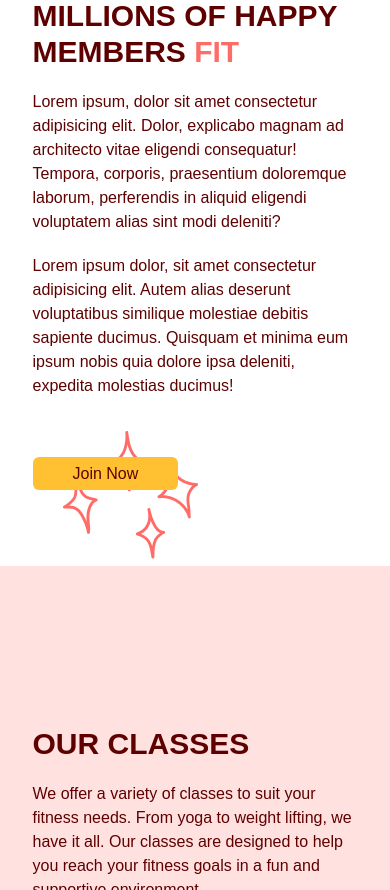
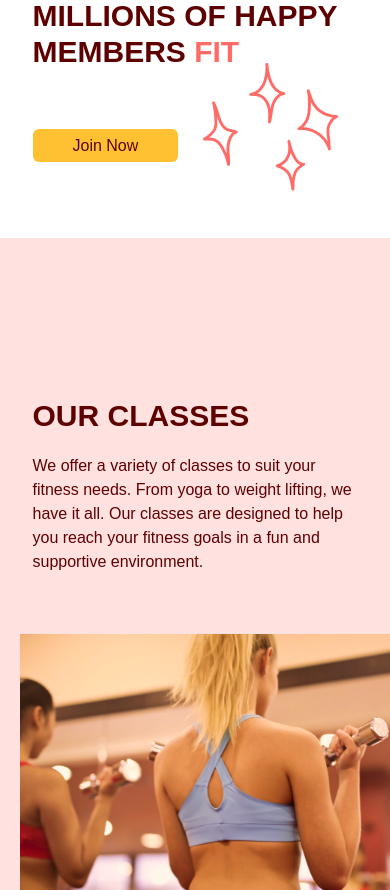
Before and after one commit to BigJoseDev/gym-app, a React (Vite) app: page / in a window 390 px wide. Shown: the part 2572-3462 px from the top of the page. Built offline with nearby package versions, Linux system fonts and the light colour scheme.

Commit message:
fixed responsiveness

```diff
--- a/src/scenes/benefits/index.tsx
+++ b/src/scenes/benefits/index.tsx
@@ -114,12 +114,12 @@ const Benefits = ({ setSelectedPage }: Props) => {
 
                     }}
                     >
-                        <p className="my-5 ">Lorem ipsum, dolor sit amet consectetur adipisicing elit. Dolor, explicabo magnam ad architecto vitae eligendi consequatur! Tempora, corporis, praesentium doloremque laborum, perferendis in aliquid eligendi voluptatem alias sint modi deleniti?</p>
-                        <p className="mb-5">Lorem ipsum dolor, sit amet consectetur adipisicing elit. Autem alias deserunt voluptatibus similique molestiae debitis sapiente ducimus. Quisquam et minima eum ipsum nobis quia dolore ipsa deleniti, expedita molestias ducimus!</p>
+                        {/* <p className="my-5 ">Lorem ipsum, dolor sit amet consectetur adipisicing elit. Dolor, explicabo magnam ad architecto vitae eligendi consequatur! Tempora, corporis, praesentium doloremque laborum, perferendis in aliquid eligendi voluptatem alias sint modi deleniti?</p>
+                        <p className="mb-5">Lorem ipsum dolor, sit amet consectetur adipisicing elit. Autem alias deserunt voluptatibus similique molestiae debitis sapiente ducimus. Quisquam et minima eum ipsum nobis quia dolore ipsa deleniti, expedita molestias ducimus!</p> */}
                     </motion.div>
                     {/* button */}
                     <div className="relative mt-16">
-                        <div className="before:absolute before:-bottom-20 before:right-40 before:z-[-1] before:content-sparkles">
+                        <div className="before:absolute before:-bottom-10 before:right-5 before:z-[-1] before:content-sparkles">
                             <ActionButton setSelectedPage={setSelectedPage}>
                                 Join Now
                             </ActionButton>
--- a/src/scenes/contactUs/index.tsx
+++ b/src/scenes/contactUs/index.tsx
@@ -51,8 +51,8 @@ const ContactUs = ({ setSelectedPage }: Props) => {
                     <motion.div
                         initial="hidden"
                         whileInView="visible"
-                        viewport={{ once: false, amount: 0.5 }}
-                        transition={{ duration: 1 }}
+                        viewport={{ once: true, amount: 0.5 }}
+                        transition={{ duration: 0.5 }}
                         variants={{
                             hidden: { opacity: 0, y: 100 },
                             visible: { opacity: 1, y: 0 },
@@ -127,7 +127,7 @@ const ContactUs = ({ setSelectedPage }: Props) => {
                     <motion.div className="relative mt-16 basis-2/5 md:mt-0"
                     initial="hidden"
                     whileInView="visible"
-                    viewport={{ once: false, amount: 0.5 }}
+                    viewport={{ once: true, amount: 0.5 }}
                     transition={{ delay:0.2, duration: 1 }}
                     variants={{
                         hidden: { opacity: 0, x: -100 },
--- a/src/scenes/ourClasses/Class.tsx
+++ b/src/scenes/ourClasses/Class.tsx
@@ -7,9 +7,9 @@ type Props = {
 }
 
 const Class = ({name, description,image}: Props) => {
-    const overlayStyles = `p-5 absolute z-30 flex h-[380px] w-[450px] flex-col items-center justify-center whitespace-normal bg-primary-500 text-center text-white opacity-0 transition duration-500 hover:opacity-90`;
-  return <li className="relative mx-5 inline-block h-[380px]w-[450px]">
-    <div className={overlayStyles}>
+
+  return <li className="relative mx-5 inline-block h-[380px]  w-[450px]">
+    <div className="p-5 absolute z-30 flex h-[380px] w-[450px] flex-col items-center justify-center whitespace-normal bg-primary-500 text-center text-white opacity-0 transition duration-500 hover:opacity-90">
         <p className="text-2xl ">{name}</p>
         <p className="mt-5">{description}</p>
     </div>
--- a/src/scenes/ourClasses/index.tsx
+++ b/src/scenes/ourClasses/index.tsx
@@ -73,7 +73,7 @@ const OurClasses = ({setSelectedPage}: Props) => {
 
             </motion.div>
             <div className='mt-10 h-[353px] w-full overflow-x-auto overflow-y-hidden'>
-             <ul className='w-[2800] whitespace-nowrap'>
+             <ul className='w-[2800px] whitespace-nowrap'>
                 {classes.map((item:ClassType, index)=>(
                     <Class
                     key={`${item.name}-${index}`}
```
